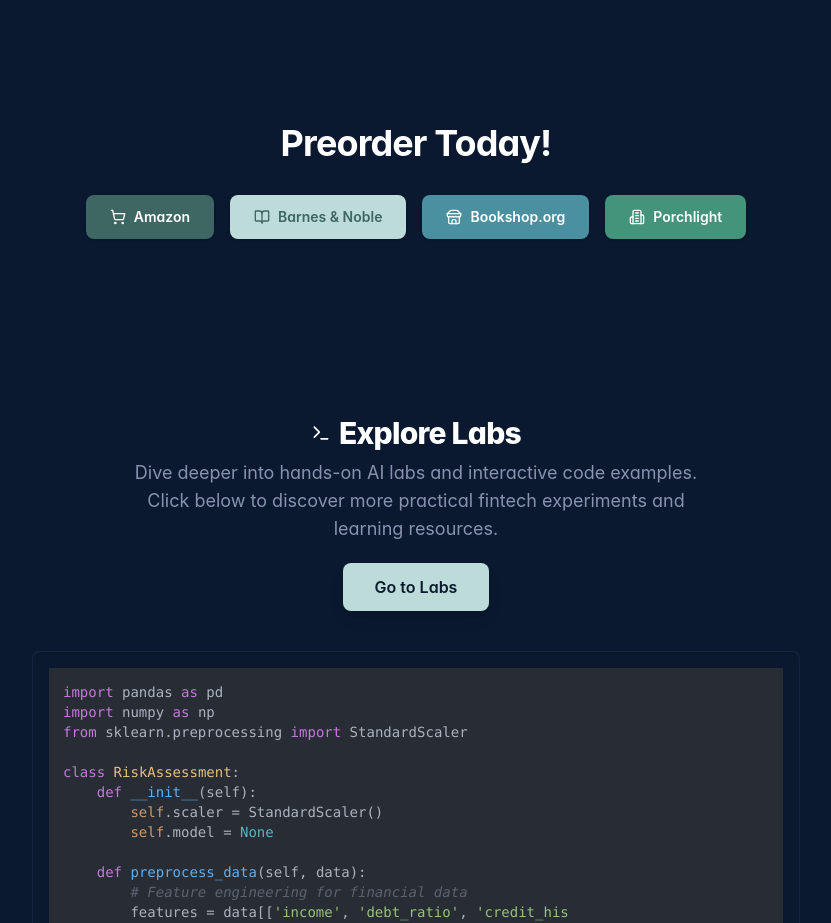
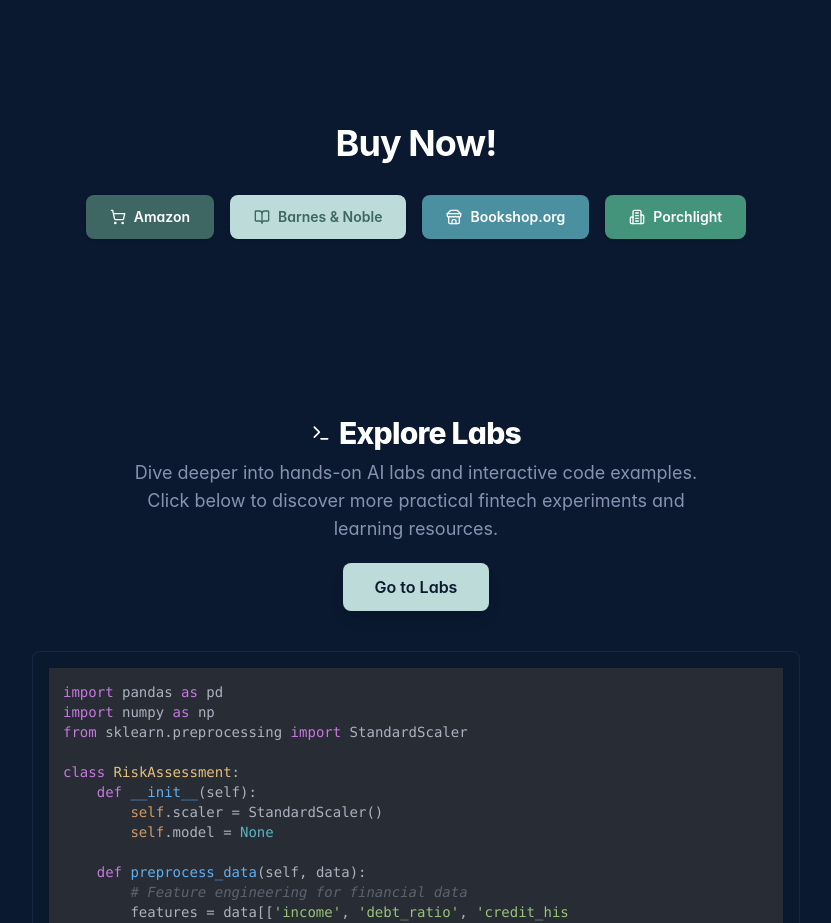
Before and after one commit to Banking-Analytics-Lab/deep-learning-in-banking-book-web, a Next.js app: page / in a window 1280 px wide. Shown: the part 1620-2543 px from the top of the page, without its empty margins (224-1055 px from the left). Built offline with nearby package versions, Linux system fonts and the light colour scheme.

Commit message:
preorder today -> buy now in book retailers section

```diff
--- a/components/book-retailers.tsx
+++ b/components/book-retailers.tsx
@@ -15,7 +15,7 @@ export function BookRetailers() {
           transition={{ duration: 0.6, delay: 0.2 }}
           className="text-3xl md:text-4xl font-bold mb-8 text-white"
         >
-          Preorder Today!
+          Buy Now!
         </motion.h2>
         <motion.div
           initial={{ opacity: 0, y: 20 }}
```
